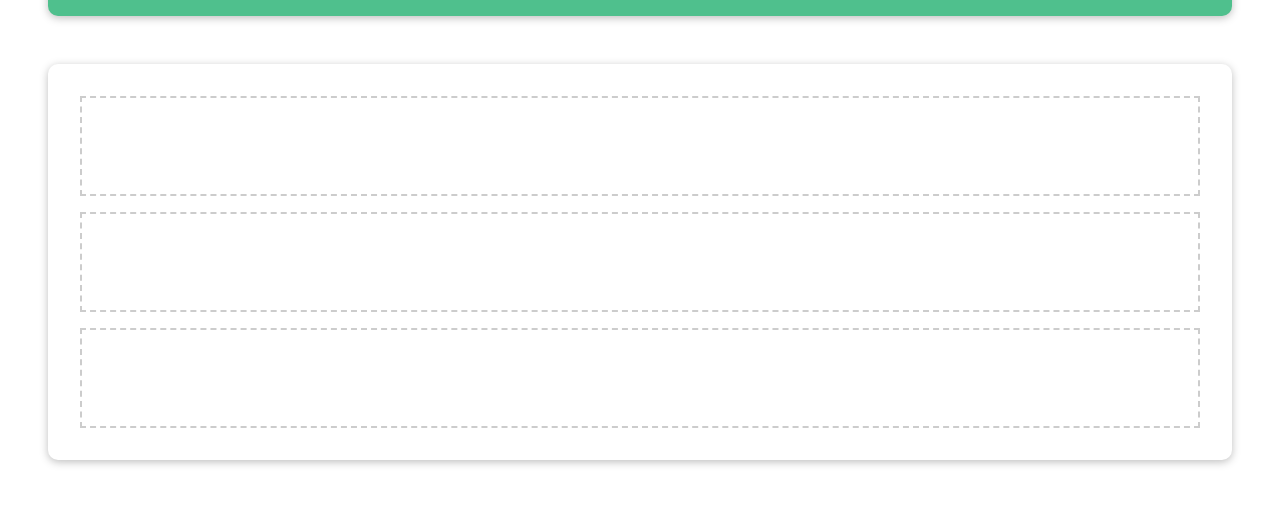
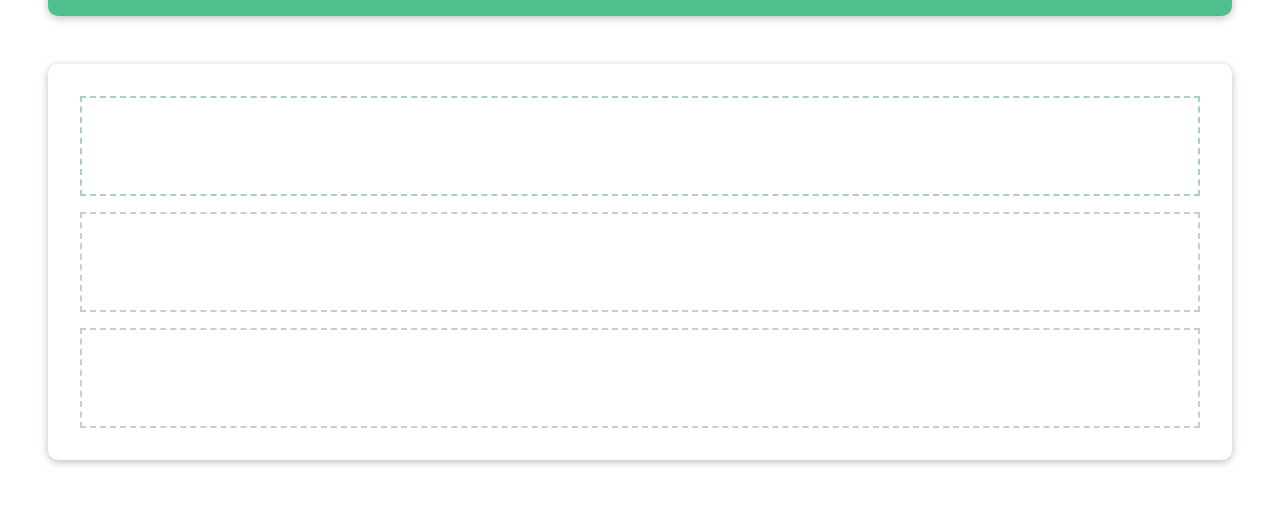
Before and after one commit to misaki-kawaguchi/Vuejs_The_Complete_Guide, a plain HTML site: page section02/basics-10-styling-starting-setup/index.html in a window 1280 px wide. Shown: the part 153-658 px from the top of the page. Drawn offline with nearby package versions, Linux system fonts and the light colour scheme.

Commit message:
styleをバインド

```diff
--- a/section02/basics-10-styling-starting-setup/index.html
+++ b/section02/basics-10-styling-starting-setup/index.html
@@ -17,7 +17,7 @@
       <h1>Vue Dynamic Styling</h1>
     </header>
     <section id="styling">
-      <div class="demo" @click="boxSelected('A')"></div>
+      <div class="demo" :style="{borderColor: boxASelected ? 'red' : '#acc'}" @click="boxSelected('A')"></div>
       <div class="demo" @click="boxSelected('B')"></div>
       <div class="demo" @click="boxSelected('C')"></div>
     </section>
```
